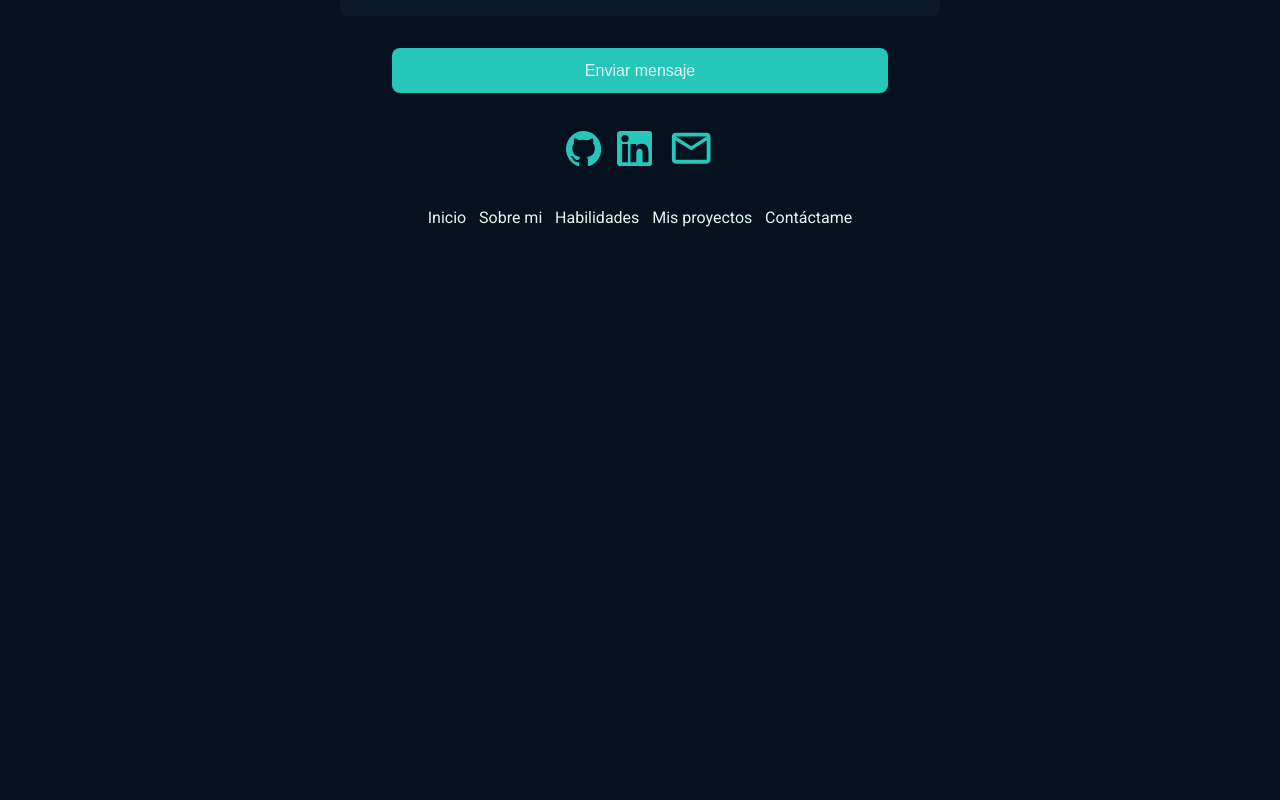
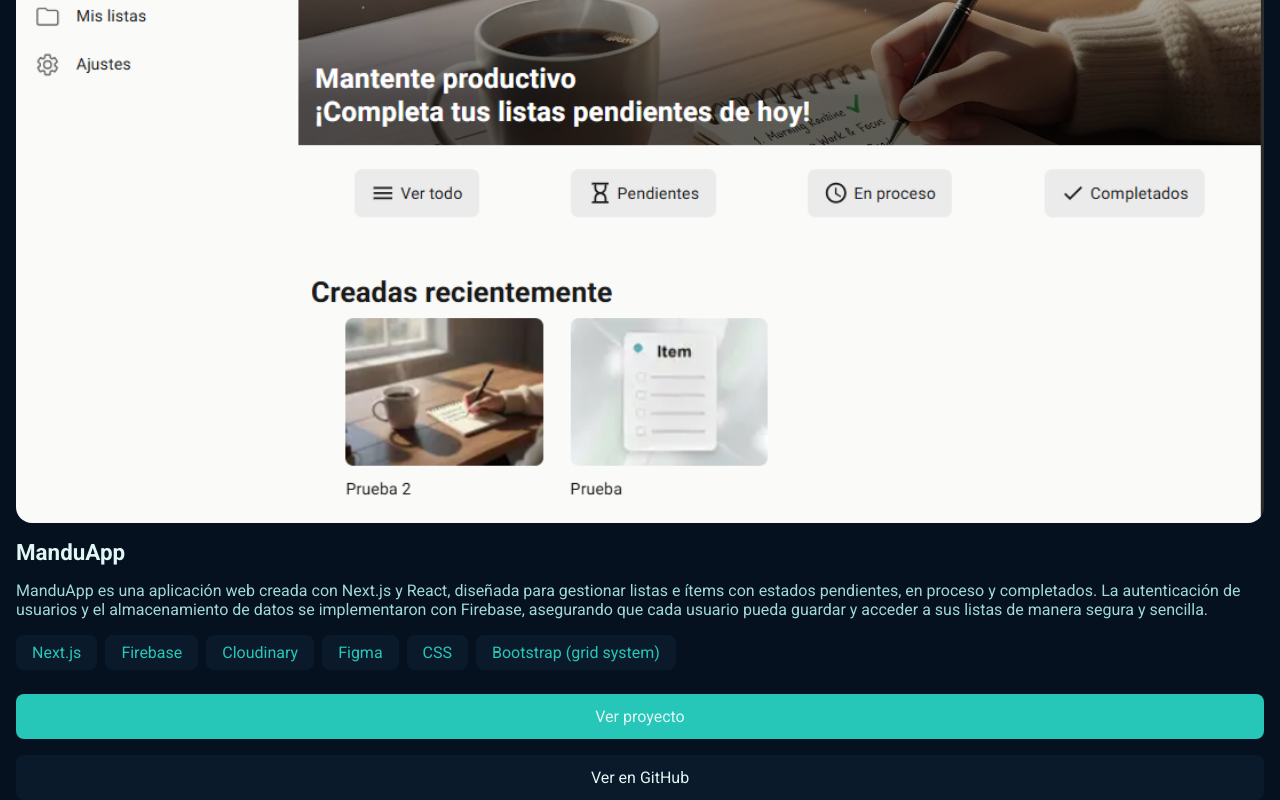
Before and after one commit to rodrigocattebeke/portfolio-updated, a React (Vite) app: page / in a window 1280 px wide. Shown: the part 1600-2400 px from the top of the page. Before the commit the page ends 1843 px from the top, so only its background shows below. Built offline with nearby package versions, Linux system fonts and the light colour scheme.

Commit message:
feat(Home): add My Proyects section with one proyect

```diff
--- a/src/Home.jsx
+++ b/src/Home.jsx
@@ -10,11 +10,26 @@ import { Mail } from "./components/icons/Mail";
 import { NextJs } from "./components/icons/NextJs";
 import { Public } from "./components/icons/Public";
 import { Work } from "./components/icons/Work";
+import { ProyectCard } from "./components/proyectCard/ProyectCard";
 import { Button } from "./components/ui/button/Button";
 import { InfoItem } from "./components/ui/infoItem/InfoItem";
 import { Skill } from "./components/ui/skill/Skill";
 
 export function Home() {
+  // Proyects
+
+  const proyects = [
+    {
+      title: "ManduApp",
+      description: "ManduApp es una aplicación web creada con Next.js y React, diseñada para gestionar listas e ítems con estados pendientes, en proceso y completados. La autenticación de usuarios y el almacenamiento de datos se implementaron con Firebase, asegurando que cada usuario pueda guardar y acceder a sus listas de manera segura y sencilla.",
+      img: "src/assets/proyects/manduapp.png",
+      tools: ["Next.js", "Firebase", "Cloudinary", "Figma", "CSS", "Bootstrap (grid system)"],
+      proyectURL: "https://manduapp.netlify.app/",
+      githubURL: "https://github.com/rodrigocattebeke/manduApp",
+    },
+  ];
+
+  // Contact form
   const onSubmit = (e) => {
     e.preventDefault();
   };
@@ -59,6 +74,14 @@ export function Home() {
           </div>
         </div>
       </section>
+      <section className="myProyects" id="proyects">
+        <h2 className="sectionTitle">Mis proyectos</h2>
+        <div className="proyectsContainer">
+          {proyects.map((p, i) => (
+            <ProyectCard title={p.title} description={p.description} img={p.img} tools={p.tools} proyectURL={p.proyectURL} githubURL={p.githubURL} key={i} />
+          ))}
+        </div>
+      </section>
       <section className="contactMe" id="contactMe">
         <h2 className="sectionTitle">Contáctame</h2>
         <p className="description"></p>
--- a/src/index.css
+++ b/src/index.css
@@ -30,7 +30,7 @@ body {
 main {
   display: flex;
   flex-direction: column;
-  gap: 2rem;
+  gap: 4rem;
 }
 
 h1,
@@ -52,7 +52,7 @@ section {
   flex-direction: column;
   width: 100%;
   height: 100%;
-  gap: 1rem;
+  gap: 1.5rem;
 }
 
 .sectionTitle {
@@ -142,6 +142,13 @@ section {
 .skillsDescription {
   width: 100%;
   text-align: center;
+}
+
+/*    My Proyects   */
+.proyectsContainer {
+  display: flex;
+  flex-direction: column;
+  gap: 3rem;
 }
 
 /**     Contact Form      **/
```
Also changed, not shown: src/assets/proyects/manduapp.png (added).
